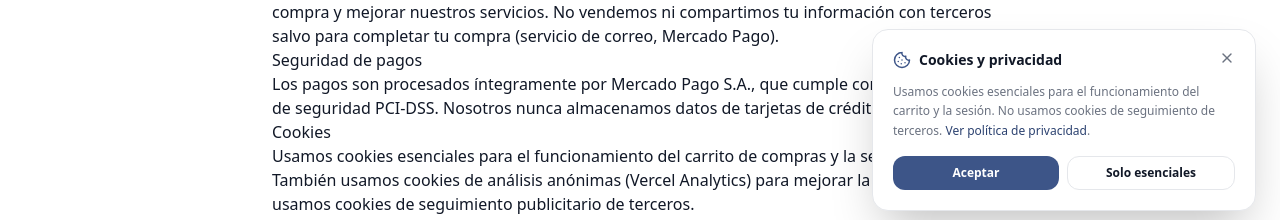
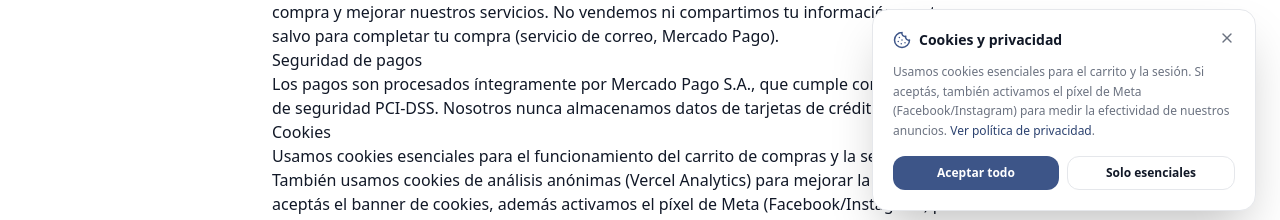
Before and after one commit to jjrock98/CM-importados-site, a Next.js app: page /politicas in a window 1280 px wide. Shown: the part 573-793 px from the top of the page. Built offline with nearby package versions, Linux system fonts and the light colour scheme; no server answers; the database is empty; a web font is replaced by a local one.

Commit message:
cambios y arreglo de cookies

```diff
--- a/src/app/layout.tsx
+++ b/src/app/layout.tsx
@@ -1,7 +1,6 @@
 import type { Metadata, Viewport } from 'next';
 import { Suspense } from 'react';
 import { Inter, Playfair_Display } from 'next/font/google';
-import Script from 'next/script';
 import { ThemeProvider } from 'next-themes';
 import { Toaster } from 'react-hot-toast';
 import { Analytics } from '@vercel/analytics/react';
@@ -12,6 +11,7 @@ import { CartDrawer } from '@/components/cart/CartDrawer';
 import { WhatsAppButton } from '@/components/common/WhatsAppButton';
 import { TawkTo } from '@/components/common/TawkTo';
 import { CookieConsent } from '@/components/common/CookieConsent';
+import { FacebookPixelLoader } from '@/components/common/FacebookPixelLoader';
 import { PageProgress } from '@/components/common/PageProgress';
 import { EmailVerificationBanner } from '@/components/common/EmailVerificationBanner';
 import { BackToTop } from '@/components/common/BackToTop';
@@ -173,17 +173,11 @@ export default function RootLayout({ children }: { children: React.ReactNode })
           <Analytics />
           <SpeedInsights />
 
-          {/* Facebook Pixel — opcional, se activa solo si se configura
-              NEXT_PUBLIC_FB_PIXEL_ID. next/script con strategy
-              "afterInteractive" carga el script después de que la página
-              ya es interactiva, sin bloquear el render inicial ni
-              interferir con la hidratación (a diferencia de un <script>
-              manual dentro de <head>). */}
-          {process.env.NEXT_PUBLIC_FB_PIXEL_ID && (
-            <Script id="fb-pixel" strategy="afterInteractive">
-              {`!function(f,b,e,v,n,t,s){if(f.fbq)return;n=f.fbq=function(){n.callMethod?n.callMethod.apply(n,arguments):n.queue.push(arguments)};if(!f._fbq)f._fbq=n;n.push=n;n.loaded=!0;n.version='2.0';n.queue=[];t=b.createElement(e);t.async=!0;t.src=v;s=b.getElementsByTagName(e)[0];s.parentNode.insertBefore(t,s)}(window,document,'script','https://connect.facebook.net/en_US/fbevents.js');fbq('init','${process.env.NEXT_PUBLIC_FB_PIXEL_ID}');fbq('track','PageView');`}
-            </Script>
-          )}
+          {/* ✅ FIX: antes este <Script> se cargaba siempre que hubiera
+              NEXT_PUBLIC_FB_PIXEL_ID, sin mirar la elección del banner de
+              cookies. Ahora vive en FacebookPixelLoader.tsx, que solo lo
+              renderiza si el visitante aceptó cookies de marketing. */}
+          <FacebookPixelLoader />
         </ThemeProvider>
       </body>
     </html>
--- a/src/app/politicas/page.tsx
+++ b/src/app/politicas/page.tsx
@@ -22,7 +22,7 @@ export default function PoliticasPage() {
       <h2>Seguridad de pagos</h2>
       <p>Los pagos son procesados íntegramente por Mercado Pago S.A., que cumple con los estándares de seguridad PCI-DSS. Nosotros nunca almacenamos datos de tarjetas de crédito o débito.</p>
       <h2>Cookies</h2>
-      <p>Usamos cookies esenciales para el funcionamiento del carrito de compras y la sesión de usuario. También usamos cookies de análisis anónimas (Vercel Analytics) para mejorar la experiencia. No usamos cookies de seguimiento publicitario de terceros.</p>
+      <p>Usamos cookies esenciales para el funcionamiento del carrito de compras y la sesión de usuario. También usamos cookies de análisis anónimas (Vercel Analytics) para mejorar la experiencia. Si aceptás el banner de cookies, además activamos el píxel de Meta (Facebook/Instagram) para medir la efectividad de nuestros anuncios — podés rechazarlo eligiendo &quot;Solo esenciales&quot; en ese banner, o borrando la cookie desde tu navegador para que vuelva a aparecer.</p>
       <h2>Retención de datos</h2>
       <p>Conservamos tus datos de pedidos por el tiempo necesario para cumplir obligaciones legales y fiscales. Podés solicitar la eliminación de tu cuenta y datos personales en cualquier momento contactándonos.</p>
       <h2>Tus derechos</h2>
--- a/src/components/common/CookieConsent.tsx
+++ b/src/components/common/CookieConsent.tsx
@@ -1,29 +1,28 @@
 'use client';
-import { useState, useEffect } from 'react';
+import { Cookie, X } from 'lucide-react';
 import Link from 'next/link';
-import { Cookie, X } from 'lucide-react';
+import { useCookieConsentStore } from '@/hooks/useCookieConsent';
 
-const STORAGE_KEY = 'cookie-consent';
+/**
+ * Banner de consentimiento de cookies.
+ *
+ * ✅ FIX: antes guardaba la elección en localStorage pero NUNCA la
+ * usaba para nada — el Pixel de Meta (src/lib/fbpixel.ts) se cargaba
+ * igual para todos desde layout.tsx, sin importar si el visitante
+ * tocaba "Aceptar" o "Solo esenciales". El texto de acá y el de
+ * /politicas decían "no usamos cookies de seguimiento de terceros",
+ * lo cual era falso mientras el Pixel esté configurado.
+ *
+ * Ahora la elección vive en useCookieConsentStore (persistida) y
+ * FacebookPixelLoader.tsx la lee de ahí: el Pixel solo se carga si el
+ * visitante eligió "Aceptar todo".
+ */
+export function CookieConsent() {
+  const status  = useCookieConsentStore((s) => s.status);
+  const accept  = useCookieConsentStore((s) => s.accept);
+  const reject  = useCookieConsentStore((s) => s.rejectMarketing);
 
-export function CookieConsent() {
-  const [visible, setVisible] = useState(false);
-
-  useEffect(() => {
-    const saved = localStorage.getItem(STORAGE_KEY);
-    if (!saved) setVisible(true);
-  }, []);
-
-  const accept = () => {
-    localStorage.setItem(STORAGE_KEY, JSON.stringify({ accepted: true, date: new Date().toISOString() }));
-    setVisible(false);
-  };
-
-  const reject = () => {
-    localStorage.setItem(STORAGE_KEY, JSON.stringify({ accepted: false, date: new Date().toISOString() }));
-    setVisible(false);
-  };
-
-  if (!visible) return null;
+  if (status !== 'unknown') return null;
 
   return (
     <div
@@ -44,22 +43,17 @@ export function CookieConsent() {
         </div>
 
         <p className="text-xs text-muted leading-relaxed mb-4">
-          Usamos cookies esenciales para el funcionamiento del carrito y la sesión.
-          No usamos cookies de seguimiento de terceros.{' '}
+          Usamos cookies esenciales para el carrito y la sesión. Si aceptás,
+          también activamos el píxel de Meta (Facebook/Instagram) para medir
+          la efectividad de nuestros anuncios.{' '}
           <Link href="/politicas" className="text-brand-600 hover:underline">Ver política de privacidad</Link>.
         </p>
 
         <div className="flex gap-2">
-          <button
-            onClick={accept}
-            className="btn-primary flex-1 py-2 text-xs"
-          >
-            Aceptar
+          <button onClick={accept} className="btn-primary flex-1 py-2 text-xs">
+            Aceptar todo
           </button>
-          <button
-            onClick={reject}
-            className="btn-secondary flex-1 py-2 text-xs"
-          >
+          <button onClick={reject} className="btn-secondary flex-1 py-2 text-xs">
             Solo esenciales
           </button>
         </div>
--- /dev/null
+++ b/src/components/common/FacebookPixelLoader.tsx
@@ -0,0 +1,27 @@
+'use client';
+import Script from 'next/script';
+import { useCookieConsentStore } from '@/hooks/useCookieConsent';
+
+/**
+ * ✅ FIX: este script antes vivía embebido directo en layout.tsx y se
+ * cargaba SIEMPRE que `NEXT_PUBLIC_FB_PIXEL_ID` estuviera configurado —
+ * sin mirar para nada la elección del banner de cookies. Alguien que
+ * tocaba "Solo esenciales" terminaba con el Pixel de Meta corriendo
+ * igual. Ahora solo se monta el <Script> cuando el visitante aceptó
+ * expresamente ("Aceptar todo" en CookieConsent.tsx).
+ *
+ * Si el visitante ya había elegido "Solo esenciales" o todavía no
+ * eligió nada, este componente no renderiza nada — cero tracking.
+ */
+export function FacebookPixelLoader() {
+  const status = useCookieConsentStore((s) => s.status);
+  const pixelId = process.env.NEXT_PUBLIC_FB_PIXEL_ID;
+
+  if (!pixelId || status !== 'accepted') return null;
+
+  return (
+    <Script id="fb-pixel" strategy="afterInteractive">
+      {`!function(f,b,e,v,n,t,s){if(f.fbq)return;n=f.fbq=function(){n.callMethod?n.callMethod.apply(n,arguments):n.queue.push(arguments)};if(!f._fbq)f._fbq=n;n.push=n;n.loaded=!0;n.version='2.0';n.queue=[];t=b.createElement(e);t.async=!0;t.src=v;s=b.getElementsByTagName(e)[0];s.parentNode.insertBefore(t,s)}(window,document,'script','https://connect.facebook.net/en_US/fbevents.js');fbq('init','${pixelId}');fbq('track','PageView');`}
+    </Script>
+  );
+}
--- /dev/null
+++ b/src/hooks/useCookieConsent.ts
@@ -0,0 +1,35 @@
+import { create } from 'zustand';
+import { persist } from 'zustand/middleware';
+
+/**
+ * Estado del consentimiento de cookies, persistido en localStorage.
+ *
+ * 'unknown'   → todavía no eligió nada (se le muestra el banner).
+ * 'accepted'  → aceptó todo, incluidas cookies de marketing/analítica de
+ *               terceros (Meta Pixel).
+ * 'essential' → solo cookies esenciales (login, carrito) — SIN Meta Pixel.
+ *
+ * Usa una clave nueva ('cookie-consent-v2') a propósito: la clave vieja
+ * ('cookie-consent', en CookieConsent.tsx) guardaba la elección pero
+ * nunca se usaba para bloquear nada — el Pixel de Meta se cargaba igual
+ * para todos, hubieran aceptado o no. Como esa "aceptación" vieja no fue
+ * un consentimiento real para el Pixel, no correspondía heredarla acá.
+ */
+export type CookieConsentStatus = 'unknown' | 'accepted' | 'essential';
+
+interface CookieConsentStore {
+  status: CookieConsentStatus;
+  accept: () => void;
+  rejectMarketing: () => void;
+}
+
+export const useCookieConsentStore = create<CookieConsentStore>()(
+  persist(
+    (set) => ({
+      status: 'unknown',
+      accept:          () => set({ status: 'accepted' }),
+      rejectMarketing: () => set({ status: 'essential' }),
+    }),
+    { name: 'cookie-consent-v2' }
+  )
+);
```
